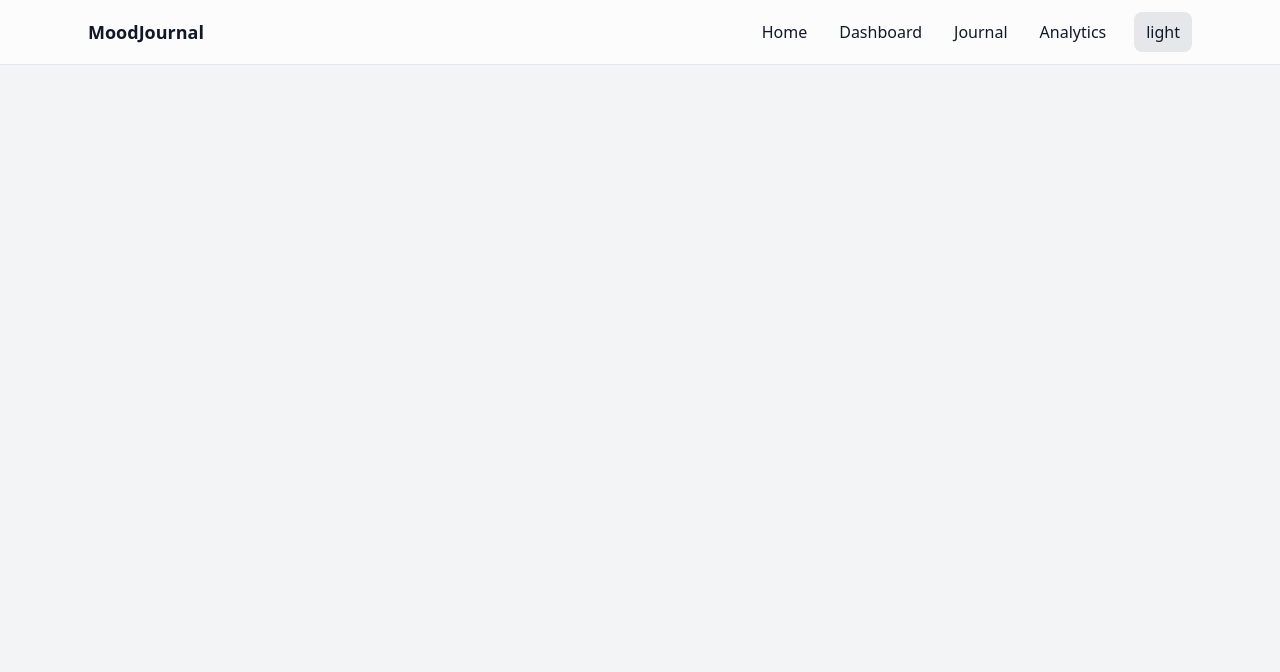
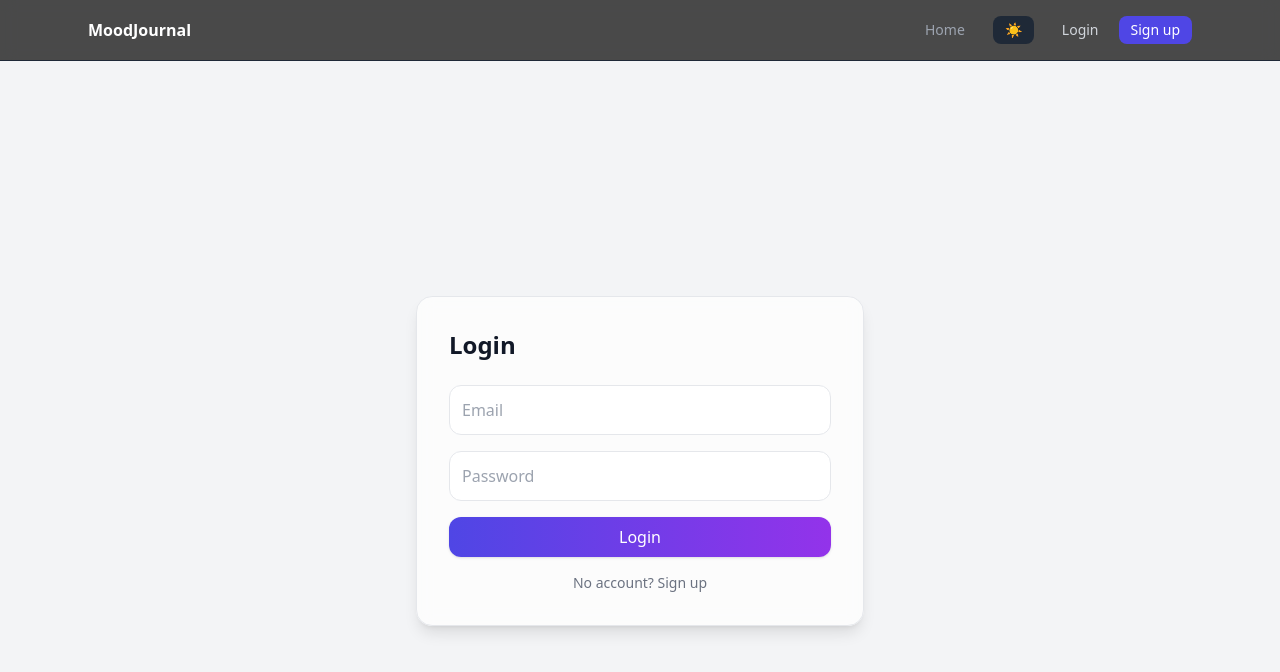
Before and after one commit to Janhavi003/MoodFlow-mood-journal, a React (Vite) app: page /login in a window 1280 px wide. Shown: the top 672 px of the page. Built offline with nearby package versions, Linux system fonts and the light colour scheme.

Commit message:
implement local authentication with signup, login, and protected routes

```diff
--- a/src/App.jsx
+++ b/src/App.jsx
@@ -3,6 +3,7 @@ import {
   Routes,
   Route,
   useLocation,
+  Navigate,
 } from "react-router-dom";
 import { useState } from "react";
 import { AnimatePresence } from "framer-motion";
@@ -11,50 +12,85 @@ import Dashboard from "./pages/Dashboard";
 import Journal from "./pages/Journal";
 import Analytics from "./pages/Analytics";
 import Landing from "./pages/Landing";
+import Login from "./pages/Login";
+import Signup from "./pages/Signup";
 import Navbar from "./components/Navbar";
 
 import useLocalStorage from "./hooks/useLocalStorage";
+import { getCurrentUser } from "./utils/auth";
 
-function AnimatedRoutes({ entries, mood, setMood, addEntry, deleteEntry }) {
+/* ---------------- Protected Route ---------------- */
+function ProtectedRoute({ children }) {
+  const user = getCurrentUser();
+
+  if (!user) {
+    return <Navigate to="/login" />;
+  }
+
+  return children;
+}
+
+/* ---------------- Animated Routes ---------------- */
+function AnimatedRoutes({
+  entries,
+  mood,
+  setMood,
+  addEntry,
+  deleteEntry,
+}) {
   const location = useLocation();
 
   return (
     <AnimatePresence mode="wait">
       <Routes location={location} key={location.pathname}>
+
+        {/* Public */}
         <Route path="/" element={<Landing />} />
+        <Route path="/login" element={<Login />} />
+        <Route path="/signup" element={<Signup />} />
 
+        {/* Protected */}
         <Route
           path="/dashboard"
           element={
+            <ProtectedRoute>
               <Dashboard
                 mood={mood}
                 setMood={setMood}
                 entries={entries}
                 addEntry={addEntry}
               />
+            </ProtectedRoute>
           }
         />
 
         <Route
           path="/journal"
           element={
+            <ProtectedRoute>
               <Journal
                 entries={entries}
                 addEntry={addEntry}
                 deleteEntry={deleteEntry}
               />
+            </ProtectedRoute>
           }
         />
 
         <Route
           path="/analytics"
-          element={<Analytics entries={entries} />}
+          element={
+            <ProtectedRoute>
+              <Analytics entries={entries} />
+            </ProtectedRoute>
+          }
         />
       </Routes>
     </AnimatePresence>
   );
 }
 
+/* ---------------- MAIN APP ---------------- */
 export default function App() {
   const [entries, setEntries] = useLocalStorage("entries", []);
   const [mood, setMood] = useState("Happy");
@@ -70,6 +106,7 @@ export default function App() {
   return (
     <Router>
       <div className="min-h-screen bg-gray-100 dark:bg-gray-950 text-gray-900 dark:text-white">
+
         <Navbar />
 
         <AnimatedRoutes
--- a/src/components/Navbar.jsx
+++ b/src/components/Navbar.jsx
@@ -1,11 +1,15 @@
-import { Link, useLocation } from "react-router-dom";
+import { Link, useLocation, useNavigate } from "react-router-dom";
 import { useEffect, useState } from "react";
+import { getCurrentUser, logout } from "../utils/auth";
 
 export default function Navbar() {
   const location = useLocation();
+  const navigate = useNavigate();
+  const user = getCurrentUser();
+
   const [dark, setDark] = useState(false);
 
-  // Load theme from localStorage
+  // Load theme
   useEffect(() => {
     const saved = localStorage.getItem("theme");
     if (saved === "dark") {
@@ -22,19 +26,24 @@ export default function Navbar() {
     localStorage.setItem("theme", isDark ? "dark" : "light");
   };
 
+  const handleLogout = () => {
+    logout();
+    navigate("/login");
+  };
+
   const linkStyle = (path) =>
-    `px-3 py-2 rounded-lg transition ${
+    `px-3 py-2 rounded-xl text-sm transition ${
       location.pathname === path
         ? "bg-indigo-600 text-white"
-        : "hover:bg-gray-200 dark:hover:bg-gray-800"
+        : "text-gray-400 hover:text-white hover:bg-gray-800"
     }`;
 
   return (
-    <nav className="sticky top-0 z-50 backdrop-blur bg-white/70 dark:bg-gray-900/70 border-b border-gray-200 dark:border-gray-800">
-      <div className="max-w-6xl mx-auto px-6 py-3 flex justify-between items-center">
+    <nav className="sticky top-0 z-50 backdrop-blur bg-black/70 border-b border-gray-800">
+      <div className="max-w-6xl mx-auto px-4 sm:px-6 py-3 flex justify-between items-center">
 
         {/* Logo */}
-        <Link to="/" className="font-bold text-lg">
+        <Link to="/" className="font-semibold text-white">
           MoodJournal
         </Link>
 
@@ -45,6 +54,8 @@ export default function Navbar() {
             Home
           </Link>
 
+          {user && (
+            <>
               <Link to="/dashboard" className={linkStyle("/dashboard")}>
                 Dashboard
               </Link>
@@ -56,15 +67,48 @@ export default function Navbar() {
               <Link to="/analytics" className={linkStyle("/analytics")}>
                 Analytics
               </Link>
+            </>
+          )}
 
-          {/* Dark Mode Toggle */}
+          {/* Theme Toggle */}
           <button
             onClick={toggleTheme}
-            className="ml-2 px-3 py-2 rounded-lg bg-gray-200 dark:bg-gray-800"
+            className="ml-2 px-3 py-1 rounded-lg bg-gray-800 text-sm"
           >
-            {dark ? "dark" : "light"}
+            {dark ? "🌙" : "☀️"}
           </button>
 
+          {/* Auth Buttons */}
+          {!user ? (
+            <>
+              <Link
+                to="/login"
+                className="ml-2 px-3 py-1 text-sm text-gray-300"
+              >
+                Login
+              </Link>
+
+              <Link
+                to="/signup"
+                className="px-3 py-1 text-sm bg-indigo-600 rounded-lg text-white"
+              >
+                Sign up
+              </Link>
+            </>
+          ) : (
+            <div className="flex items-center gap-3 ml-2">
+              <span className="text-sm text-gray-400 hidden sm:block">
+                {user.name}
+              </span>
+
+              <button
+                onClick={handleLogout}
+                className="px-3 py-1 text-sm bg-red-500 rounded-lg text-white"
+              >
+                Logout
+              </button>
+            </div>
+          )}
         </div>
       </div>
     </nav>
--- /dev/null
+++ b/src/pages/Login.jsx
@@ -0,0 +1,56 @@
+import { useState } from "react";
+import { login } from "../utils/auth";
+import { useNavigate, Link } from "react-router-dom";
+
+export default function Login() {
+  const [form, setForm] = useState({ email: "", password: "" });
+  const navigate = useNavigate();
+
+  const handleSubmit = (e) => {
+    e.preventDefault();
+
+    try {
+      login(form);
+      navigate("/dashboard");
+    } catch (err) {
+      alert(err.message);
+    }
+  };
+
+  return (
+    <div className="min-h-screen flex items-center justify-center px-4">
+
+      <form
+        onSubmit={handleSubmit}
+        className="card p-8 w-full max-w-md"
+      >
+        <h1 className="text-2xl font-bold mb-6">Login</h1>
+
+        <input
+          className="input mb-4"
+          placeholder="Email"
+          onChange={(e) =>
+            setForm({ ...form, email: e.target.value })
+          }
+        />
+
+        <input
+          type="password"
+          className="input mb-4"
+          placeholder="Password"
+          onChange={(e) =>
+            setForm({ ...form, password: e.target.value })
+          }
+        />
+
+        <button className="button-primary w-full">
+          Login
+        </button>
+
+        <p className="text-sm text-gray-500 mt-4 text-center">
+          No account? <Link to="/signup">Sign up</Link>
+        </p>
+      </form>
+    </div>
+  );
+}
--- /dev/null
+++ b/src/pages/Signup.jsx
@@ -0,0 +1,66 @@
+import { useState } from "react";
+import { signup } from "../utils/auth";
+import { useNavigate, Link } from "react-router-dom";
+
+export default function Signup() {
+  const [form, setForm] = useState({
+    name: "",
+    email: "",
+    password: "",
+  });
+
+  const navigate = useNavigate();
+
+  const handleSubmit = (e) => {
+    e.preventDefault();
+
+    try {
+      signup(form);
+      navigate("/dashboard");
+    } catch (err) {
+      alert(err.message);
+    }
+  };
+
+  return (
+    <div className="min-h-screen flex items-center justify-center px-4">
+
+      <form className="card p-8 w-full max-w-md" onSubmit={handleSubmit}>
+        <h1 className="text-2xl font-bold mb-6">Sign Up</h1>
+
+        <input
+          className="input mb-4"
+          placeholder="Name"
+          onChange={(e) =>
+            setForm({ ...form, name: e.target.value })
+          }
+        />
+
+        <input
+          className="input mb-4"
+          placeholder="Email"
+          onChange={(e) =>
+            setForm({ ...form, email: e.target.value })
+          }
+        />
+
+        <input
+          type="password"
+          className="input mb-4"
+          placeholder="Password"
+          onChange={(e) =>
+            setForm({ ...form, password: e.target.value })
+          }
+        />
+
+        <button className="button-primary w-full">
+          Create Account
+        </button>
+
+        <p className="text-sm text-gray-500 mt-4 text-center">
+          Already have an account? <Link to="/login">Login</Link>
+        </p>
+      </form>
+    </div>
+  );
+}
--- /dev/null
+++ b/src/utils/auth.js
@@ -0,0 +1,49 @@
+export function getUsers() {
+  return JSON.parse(localStorage.getItem("users")) || [];
+}
+
+export function saveUsers(users) {
+  localStorage.setItem("users", JSON.stringify(users));
+}
+
+export function signup({ name, email, password }) {
+  const users = getUsers();
+
+  const exists = users.find((u) => u.email === email);
+  if (exists) throw new Error("User already exists");
+
+  const newUser = {
+    id: Date.now(),
+    name,
+    email,
+    password,
+  };
+
+  saveUsers([...users, newUser]);
+
+  localStorage.setItem("currentUser", JSON.stringify(newUser));
+
+  return newUser;
+}
+
+export function login({ email, password }) {
+  const users = getUsers();
+
+  const user = users.find(
+    (u) => u.email === email && u.password === password
+  );
+
+  if (!user) throw new Error("Invalid credentials");
+
+  localStorage.setItem("currentUser", JSON.stringify(user));
+
+  return user;
+}
+
+export function logout() {
+  localStorage.removeItem("currentUser");
+}
+
+export function getCurrentUser() {
+  return JSON.parse(localStorage.getItem("currentUser"));
+}
```
Lines whose indentation alone changed are shown as unchanged.
